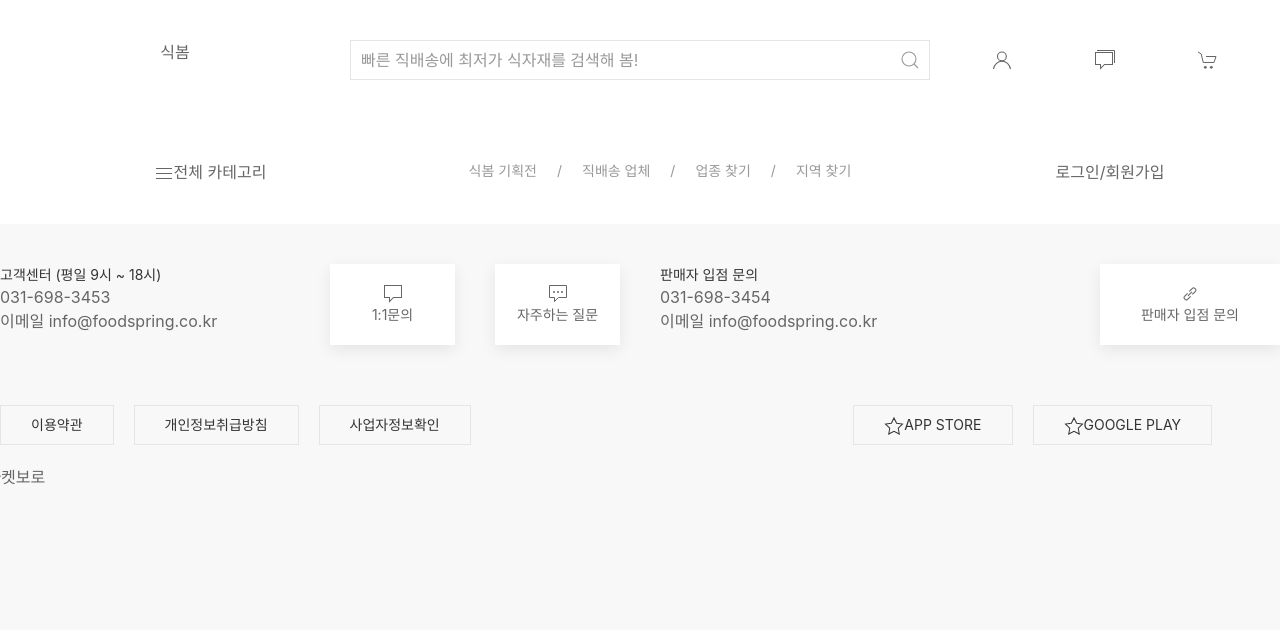
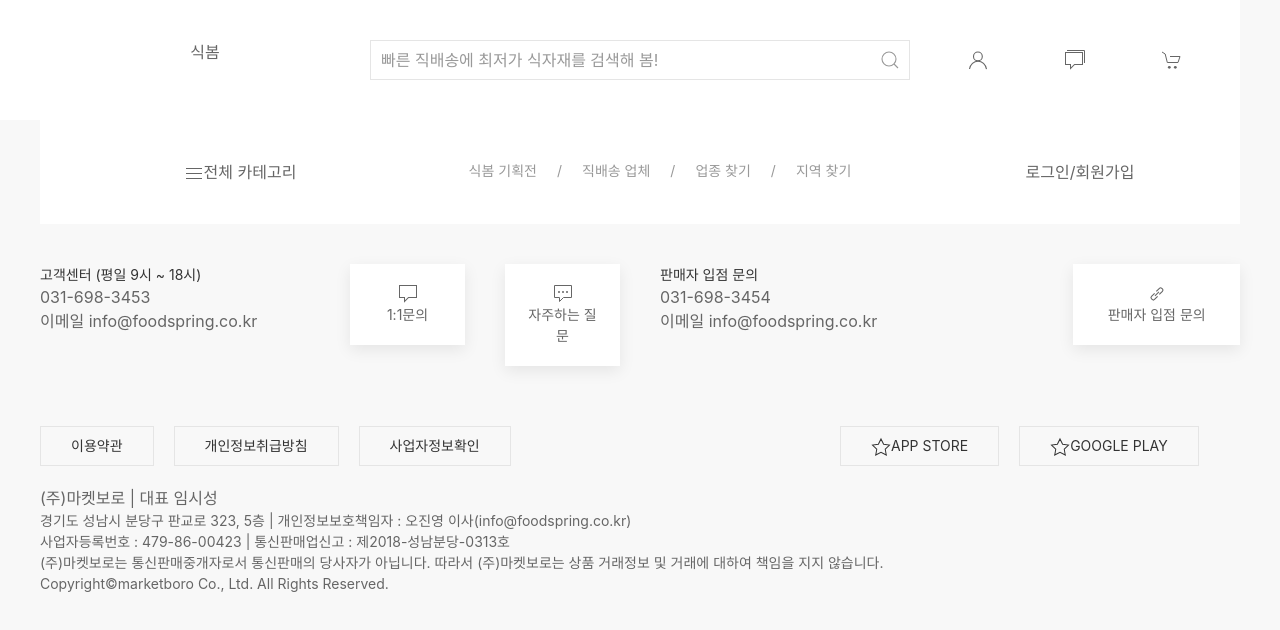
Before and after one commit to doYoungAn/marketboro, a React app in the folder frontend/: page / in a window 1280 px wide. Shown: the top 630 px of the page. Built offline with nearby package versions, Linux system fonts and the light colour scheme.

Commit message:
frontend footer 기업 정보 추가

```diff
--- a/frontend/src/components/base-ui/footer/footer.tsx
+++ b/frontend/src/components/base-ui/footer/footer.tsx
@@ -29,7 +29,21 @@ const Footer: FC<IFooterProps> = (): JSX.Element => {
 				</div>
 			</div>
 			<div data-uk-grid className="uk-width-1-1 uk-margin-top uk-margin-bottom">
-				(주)마켓보로
+				<div className="uk-width-1-1">
+					(주)마켓보로 | 대표 임시성
+				</div>
+				<div className="uk-width-1-1 uk-margin-remove uk-text-small">
+					경기도 성남시 분당구 판교로 323, 5층 | 개인정보보호책임자 : 오진영 이사(info@foodspring.co.kr)
+				</div>
+				<div className="uk-width-1-1 uk-margin-remove uk-text-small">
+					사업자등록번호 : 479-86-00423 | 통신판매업신고 : 제2018-성남분당-0313호
+				</div>
+				<div className="uk-width-1-1 uk-margin-remove uk-text-small">
+					(주)마켓보로는 통신판매중개자로서 통신판매의 당사자가 아닙니다. 따라서 (주)마켓보로는 상품 거래정보 및 거래에 대하여 책임을 지지 않습니다.
+				</div>
+				<div className="uk-width-1-1 uk-margin-remove uk-text-small">
+					Copyright©marketboro Co., Ltd. All Rights Reserved.
+				</div>
 			</div>
 		</div>
     </>
--- a/frontend/src/pages/main.tsx
+++ b/frontend/src/pages/main.tsx
@@ -15,7 +15,7 @@ const MainPage: FC<IMainPageProps> = (): JSX.Element => {
 
   return (
     <>
-      <div className="uk-container-large uk-height-1-1 uk-background-muted">
+      <div className="uk-container uk-container-large uk-height-1-1 uk-background-muted">
         <Header />
         <Nav />
         <Inquiry />
```
